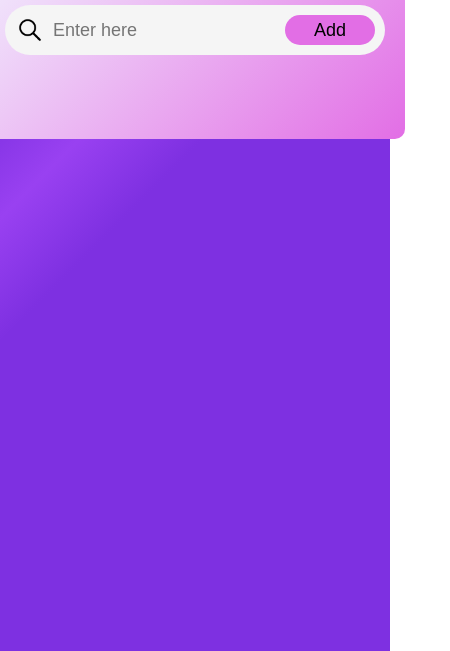
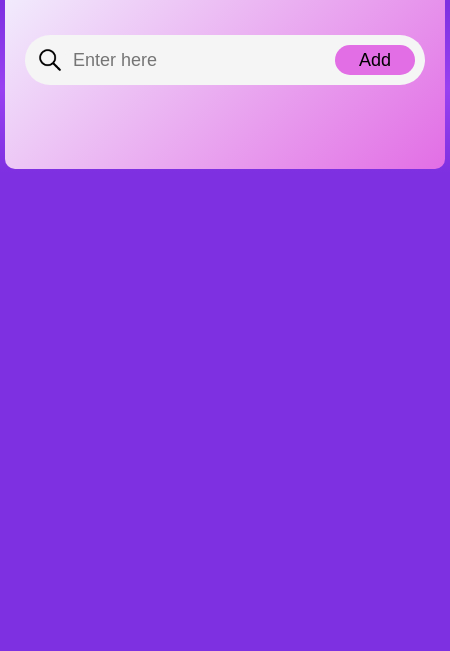
Before and after one commit to chekuriharsha/to-do-list, a plain HTML site: page index.html in a window 390 px wide. Shown: the part 193-844 px from the top of the page, 450 px wide, since content can reach past the window. Drawn offline with Linux system fonts and the light colour scheme.

Commit message:
new commit

```diff
--- a/CSS/style.css
+++ b/CSS/style.css
@@ -3,9 +3,14 @@
     padding: 0px;
     font-family: 'Raleway', sans-serif;
 }
+body{
+    background: linear-gradient(135deg ,#7E30E1,#7E30E1,#7E30E1,#7E30E1,#7E30E1,#7E30E1 ,#7E30E1,#7E30E1,#7E30E1,#7E30E1,#7E30E1,#7E30E1,#7E30E1,#7E30E1,#7E30E1,#7E30E1,#7E30E1,#7E30E1,#7E30E1,#7E30E1);
+
+}
 .todo-container{
     background: linear-gradient(135deg ,#7E30E1,#7E30E1,#7E30E1,#7E30E1,#7E30E1,#7E30E1 ,#7E30E1,#7E30E1,#7E30E1,#7E30E1,#9941f1,#7E30E1,#7E30E1,#7E30E1,#7E30E1,#7E30E1,#7E30E1,#7E30E1,#7E30E1,#7E30E1,#7E30E1);
     width: 100vw;
+    min-width: 450px;
     height: 100vh;
     animation: animation-name 15s infinite linear;
     background-size: 200% 200%;
@@ -140,3 +145,75 @@ ul li::before{
     background-color: #49108B;
     color: #fff;
 }
+@media only screen and (max-width : 640px){
+    .todo-container{
+        background: linear-gradient(180deg ,#7E30E1,#7E30E1,#7E30E1,#7E30E1,#7E30E1,#7E30E1 ,#7E30E1,#7E30E1,#7E30E1,#7E30E1,#9941f1,#7E30E1,#7E30E1,#7E30E1,#7E30E1,#7E30E1,#7E30E1,#7E30E1,#7E30E1,#7E30E1,#7E30E1);
+        width: 100vw;
+        min-width: 450px;
+        height: 100vh;
+        animation: animation-name 15s infinite linear;
+        background-size: 200% 200%;
+        display: flex;
+        justify-content: center;
+    }
+    @keyframes animation-name {
+        0% {
+            background-position: 100% 100%;
+        }
+        100% {
+            background-position: 0% 0%;
+        }
+    }
+    .todo-main{
+        margin: 30px;
+        background: linear-gradient(135deg,#F3F8FF,#E26EE5);
+        width: 80%;
+        min-width: 400px;
+        height: fit-content;
+        border-radius: 10px;
+        position: relative;
+        padding-bottom: 50px;
+    }
+    .todo-title-box{
+        display: flex;
+        justify-content: center;
+        align-items: center;
+        padding-bottom: 50px;
+    }
+    .todo-search-box{
+        display: flex;
+        justify-content: space-between;
+        align-items: center;
+        background-color:whitesmoke;
+        border-radius: 50px;
+        height: 50px;
+        margin-bottom: 30px;
+    }
+    .todo-search-image{
+        height: 30px;
+        padding-left: 10px;
+    }
+    .todo-search-input{
+        border: none;
+        outline: none;
+        border-radius: 5px;
+        background: whitesmoke;
+        padding-left: 8px;
+        font-size: large;
+    }
+    .todo-search-button{
+        width: 80px;
+        border: none;
+        outline: none;
+        height: 30px;
+        background-color: #E26EE5;
+        font-size: large;
+        border-radius: 50px;
+        margin-right: 10px;
+        cursor: pointer;
+    }
+    .todo-search-button:hover{
+        background-color: #49108B;
+        color: #F3F8FF;
+    }
+}
```
